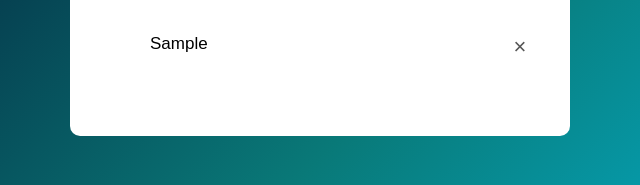
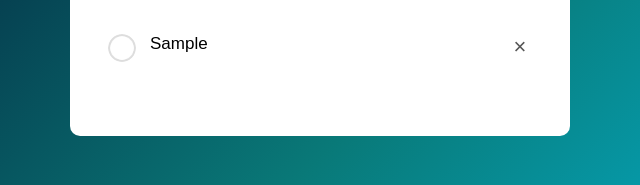
Before and after one commit to Avni-gr/ToDo_List_Website, a plain HTML site: page index.html in a window 1280 px wide. Both pictures are taken after typing "Sample" into the empty fields and a click on the button "Add". Shown: the part 243-428 px from the top of the page, 320-960 px from the left. Drawn offline with Linux system fonts and the light colour scheme; files whose address does not match are found by name.

Commit message:
Update style.css

```diff
--- a/style.css
+++ b/style.css
@@ -70,7 +70,7 @@ ul li::before{
     height: 28px;
     width: 28px;
     border-radius: 50%;
-    background-image: url(image/unchecked.png);
+    background-image: url(https://github.com/Avni-gr/ToDo_List_Website/blob/main/unchecked.png?raw=true);
     background-size: cover;
     background-position: center;
     top: 12px;
```
